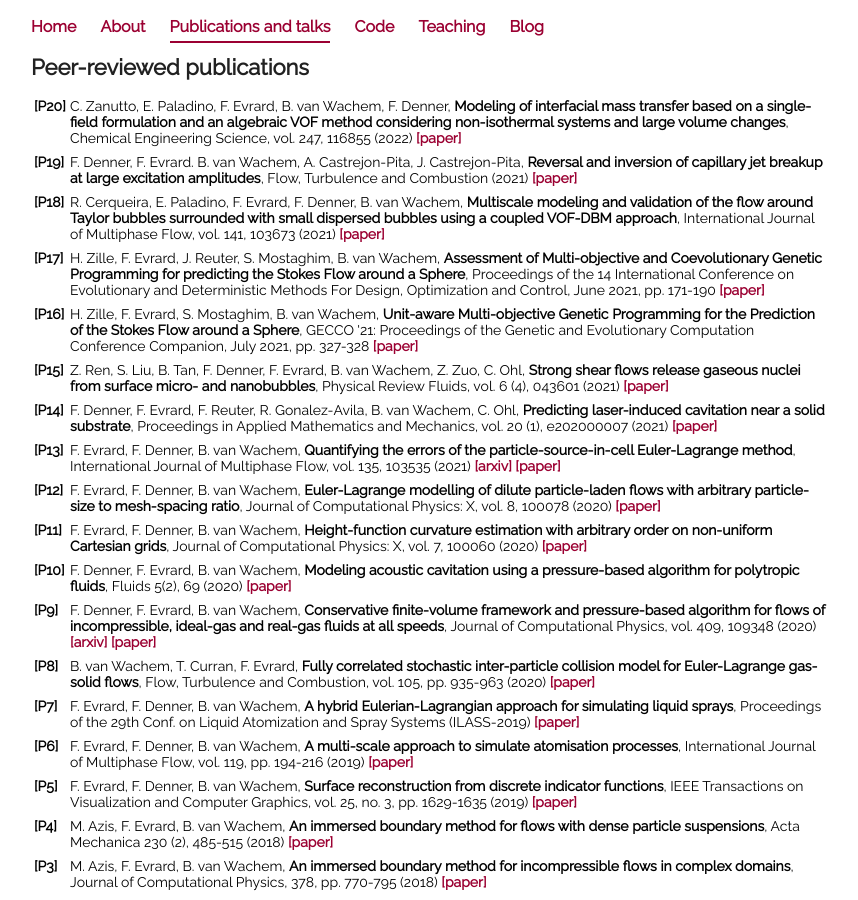
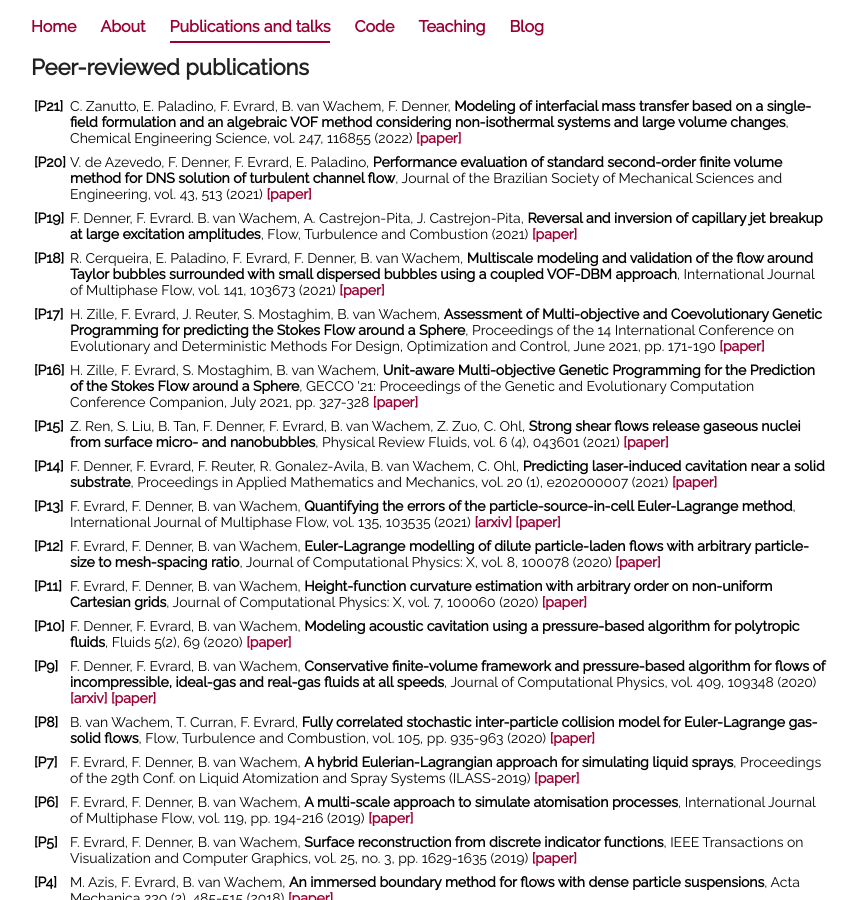
Before and after one commit to fabienevrard/fabienevrard.github.io, a Jekyll site: the page built from publications/index.html, in a window 1280 px wide and 900 px high. Shown: the whole window, without its empty margins (209-1067 px from the left). Built offline with Jekyll 4.4.1, drawn with Linux system fonts in a browser that asks for light colours.

Commit message:
Update index.html

```diff
--- a/publications/index.html
+++ b/publications/index.html
@@ -9,8 +9,13 @@ title: Publications and talks
 		 <col width=4%>
 		 <col width=95%>
 		 <tr>
+		 	 <td><b>[P21]</b></td>
+			 <td>C. Zanutto, E. Paladino, F. Evrard, B. van Wachem, F. Denner, <b>Modeling of interfacial mass transfer based on a single-field formulation and an algebraic VOF method considering non-isothermal systems and large volume changes</b>, Chemical Engineering Science, vol. 247, 116855 (2022) <b><a href="https://doi.org/10.1016/j.ces.2021.116855">[paper]</a></b></td>
+		 </tr>
+		 <tr><td></td><td></td></tr>
+		 <tr>
 		 	 <td><b>[P20]</b></td>
-			 <td>C. Zanutto, E. Paladino, F. Evrard, B. van Wachem, F. Denner, <b>Modeling of interfacial mass transfer based on a single-field formulation and an algebraic VOF method considering non-isothermal systems and large volume changes</b>, Chemical Engineering Science, vol. 247, 116855 (2022) <b><a href="https://doi.org/10.1016/j.ces.2021.116855">[paper]</a></b></td>
+			 <td>V. de Azevedo, F. Denner, F. Evrard, E. Paladino, <b>Performance evaluation of standard second-order finite volume method for DNS solution of turbulent channel flow</b>, Journal of the Brazilian Society of Mechanical Sciences and Engineering, vol. 43, 513 (2021) <b><a href="https://doi.org/10.1007/s40430-021-03234-8">[paper]</a></b></td>
 		 </tr>
 		 <tr><td></td><td></td></tr>
 		 <tr>
```
